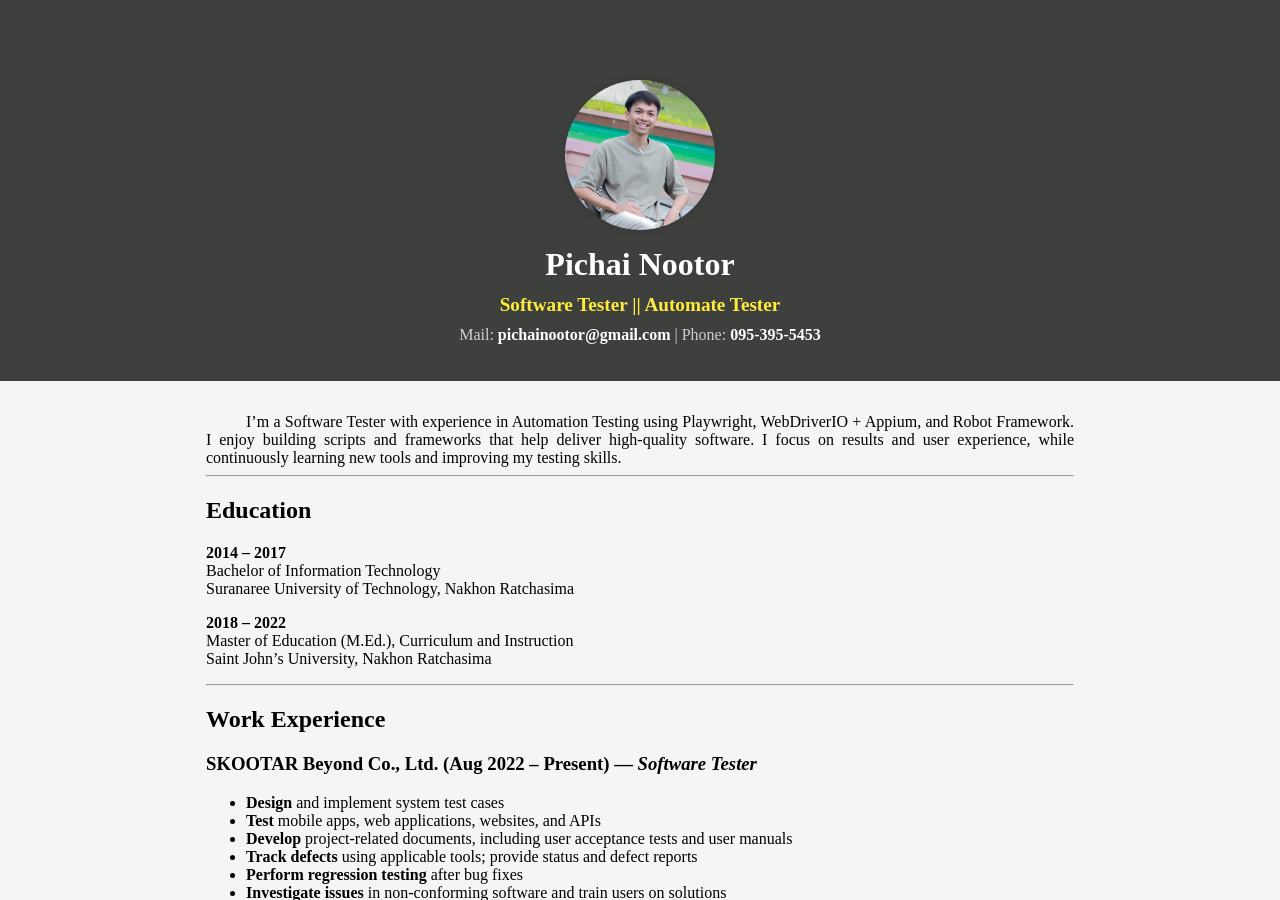
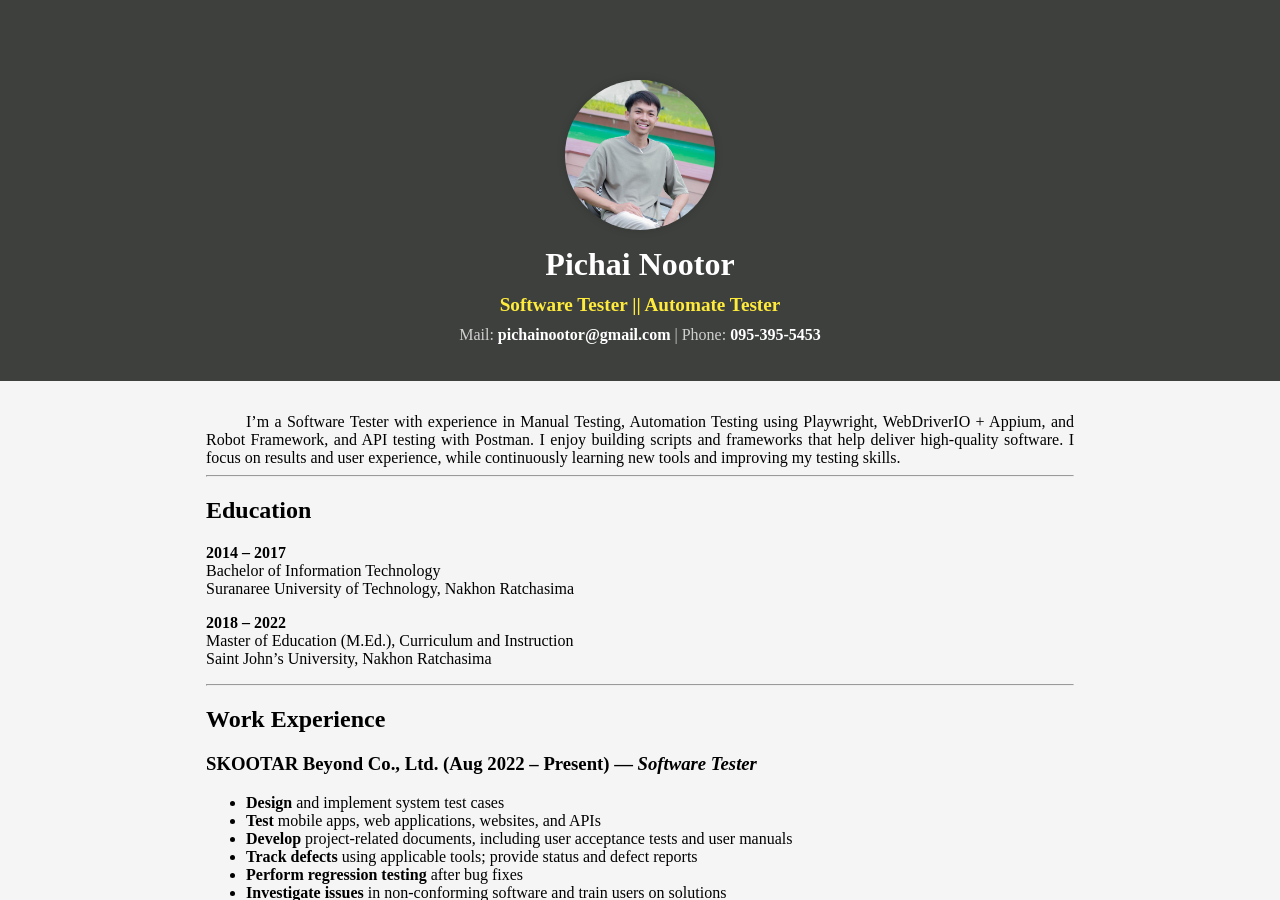
Before and after one commit to pichai-nootor/pichai-nootor.github.io, a Jekyll site: the page built from index.md, in a window 1280 px wide and 900 px high. Built offline with Jekyll 4.4.1, drawn with Linux system fonts in a browser that asks for light colours; our own code applies the rules of GitHub Pages for plain Markdown files.

Commit message:
Update index.md

```diff
--- a/index.md
+++ b/index.md
@@ -1,4 +1,4 @@
-<p style="text-indent: 40px; text-align: justify; margin: 0;">I’m a Software Tester with experience in Automation Testing using Playwright, WebDriverIO + Appium, and Robot Framework. I enjoy building scripts and frameworks that help deliver high-quality software. I focus on results and user experience, while continuously learning new tools and improving my testing skills.</p>
+<p style="text-indent: 40px; text-align: justify; margin: 0;">I’m a Software Tester with experience in Manual Testing, Automation Testing using Playwright, WebDriverIO + Appium, and Robot Framework, and API testing with Postman. I enjoy building scripts and frameworks that help deliver high-quality software. I focus on results and user experience, while continuously learning new tools and improving my testing skills.</p>
 ---
 ## Education
 
```
